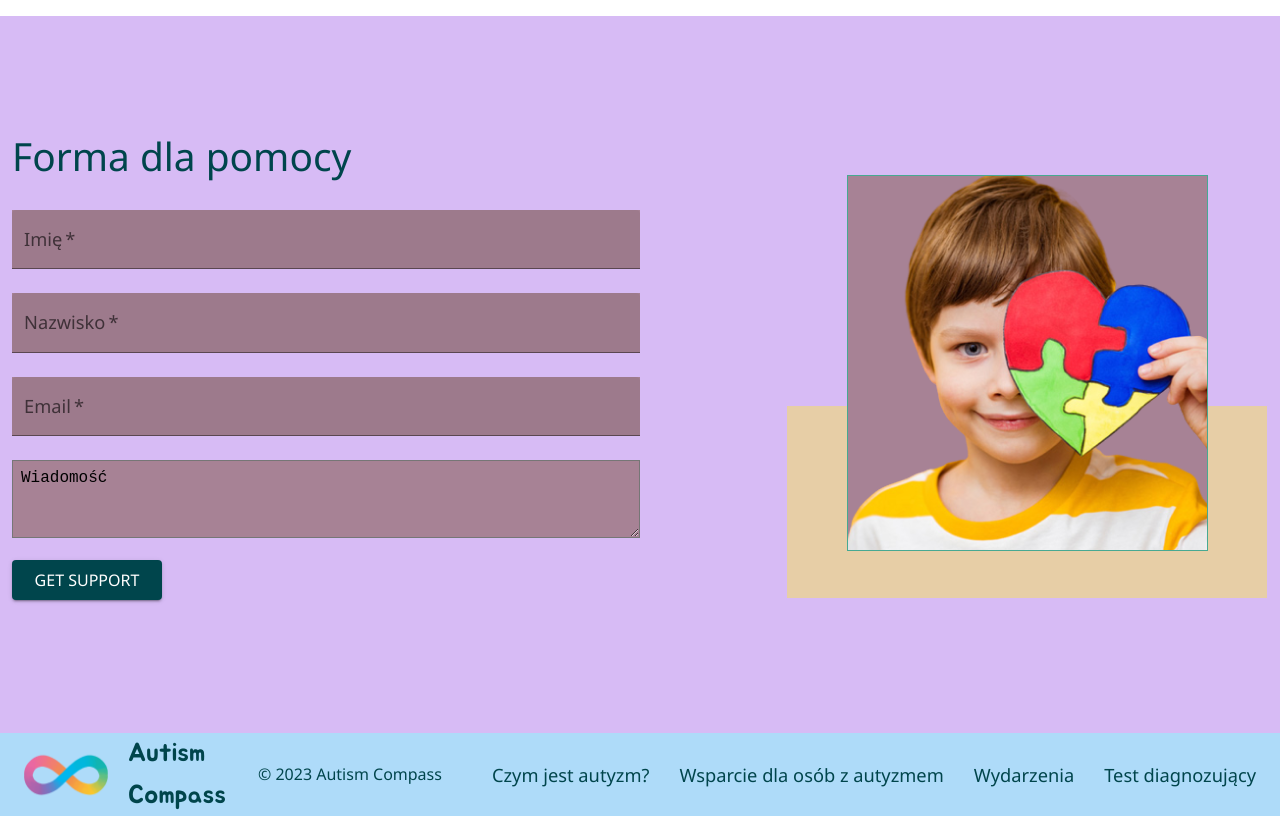
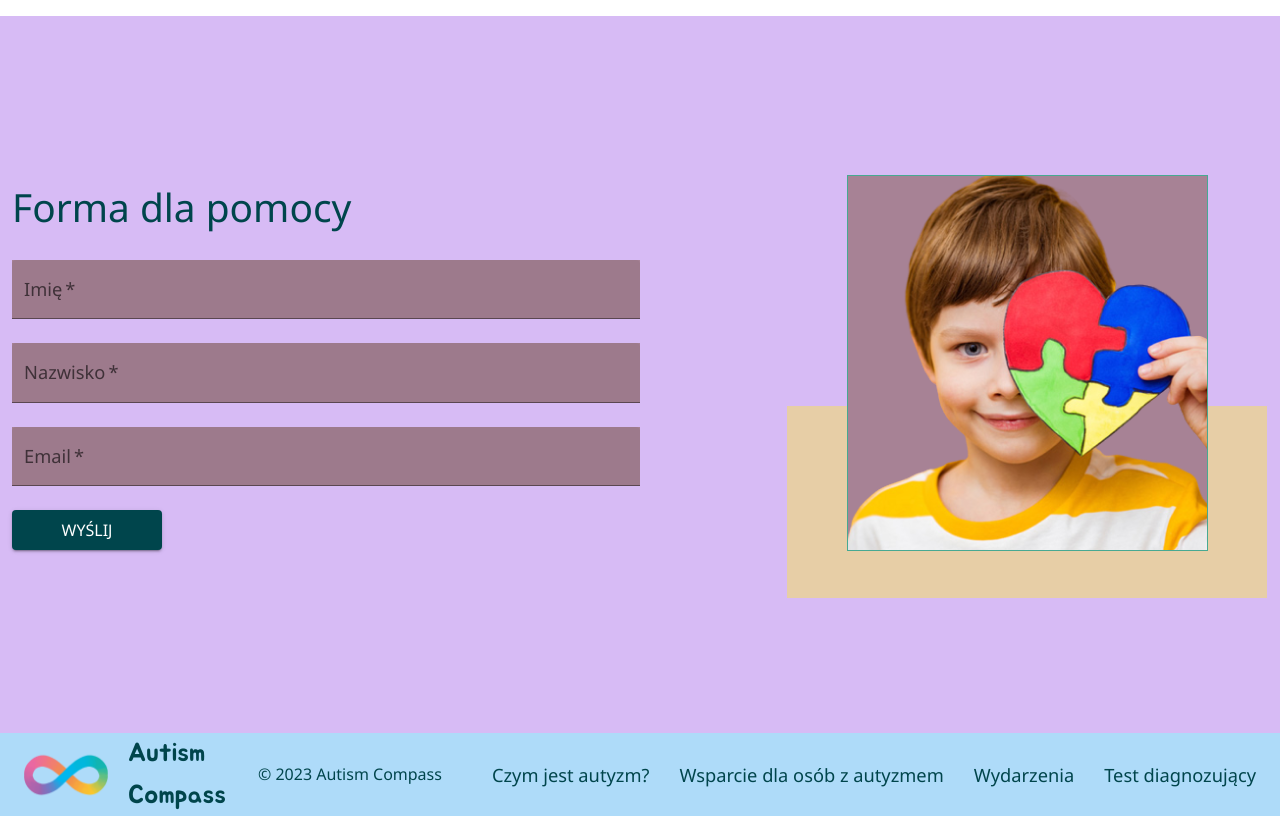
Before and after one commit to Mazurkevichvs/AutismCompass, a React (Vite) app in the folder ui/: page /test in a window 1280 px wide. Shown: the part 5620-6436 px from the top of the page. Built offline with nearby package versions, Linux system fonts and the light colour scheme.

Commit message:
add post method in support form

```diff
--- a/ui/src/components/EventInfo/EventInfo.tsx
+++ b/ui/src/components/EventInfo/EventInfo.tsx
@@ -1,4 +1,4 @@
-import React, { LegacyRef, useState } from 'react';
+import React, { RefObject, useState,SyntheticEvent, FormEvent } from 'react';
 import {
   Container,
   Typography,
@@ -10,17 +10,12 @@ import {
   Snackbar,
   Alert,
 } from '@mui/material';
-import { EventType } from '../../types/types';
+import { EventType, FormDataObject } from '../../types/types';
 
 interface EventInfoProps {
   transformDateAndAdress: (eventData: EventType) => { address: String; date: string };
   clickedEvent: EventType;
-  eventInfoRef: LegacyRef<HTMLElement>;
-}
-interface EventRegistrationObject {
-  email: string;
-  name: string;
-  surname: string;
+  eventInfoRef: RefObject<HTMLElement>;
 }
 
 const EventInfo: React.FC<EventInfoProps> = ({
@@ -28,8 +23,8 @@ const EventInfo: React.FC<EventInfoProps> = ({
   clickedEvent,
   eventInfoRef,
 }) => {
-  const [open, setOpen] = React.useState(false);
-  const [eventRegistrationData, setEventRegistrationData] = useState<EventRegistrationObject>({
+  const [open, setOpen] = useState(false);
+  const [eventRegistrationData, setEventRegistrationData] = useState<FormDataObject>({
     email: '',
     name: '',
     surname: '',
@@ -40,7 +35,7 @@ const EventInfo: React.FC<EventInfoProps> = ({
   const mb = { mb: '30px' };
   const transformedData = transformDateAndAdress(clickedEvent);
 
-  const handleClose = (_event?: React.SyntheticEvent | Event, reason?: string) => {
+  const handleClose = (_event?: SyntheticEvent | Event, reason?: string) => {
     if (reason === 'clickaway') {
       return;
     }
@@ -57,7 +52,7 @@ const EventInfo: React.FC<EventInfoProps> = ({
     return !errors.email && !errors.name && !errors.surname ? true : false;
   };
 
-  const submitEventRegistration = async (event: React.FormEvent) => {
+  const submitEventRegistration = async (event: FormEvent) => {
     event.preventDefault();
     const isValid = formValidation();
     if (isValid) {
--- a/ui/src/components/SupportForm/SupportForm.tsx
+++ b/ui/src/components/SupportForm/SupportForm.tsx
@@ -1,19 +1,83 @@
-import React from 'react';
+import React, { useState, FormEvent, SyntheticEvent } from 'react';
 import {
   Container,
   Box,
   TextField,
-  TextareaAutosize,
   Button,
   Typography,
   useMediaQuery,
   Theme,
   useTheme,
+  CircularProgress,
+  Snackbar,
+  Alert,
 } from '@mui/material';
+import { FormDataObject } from '../../types/types';
 
 const SupportForm: React.FC = () => {
+  const [supportFromData, setSupportFromData] = useState<FormDataObject>({
+    email: '',
+    name: '',
+    surname: '',
+  });
+  const [errors, setErrors] = useState({ email: false, name: false, surname: false });
+  const [isLoading, setIsLoading] = useState(false);
+  const [open, setOpen] = useState(false);
   const isSmallScreen = useMediaQuery((theme: Theme) => theme.breakpoints.down('md'));
   const theme = useTheme();
+
+  const handleClose = (_event?: SyntheticEvent | Event, reason?: string) => {
+    if (reason === 'clickaway') {
+      return;
+    }
+    setOpen(false);
+  };
+  const formValidation = () => {
+    if (!supportFromData.email || !/^\S+@\S+\.\S+$/.test(supportFromData.email))
+      setErrors({ ...errors, email: true });
+    if (!supportFromData.name || typeof supportFromData.name !== 'string')
+      setErrors({ ...errors, name: true });
+    if (!supportFromData.surname || typeof supportFromData.surname !== 'string')
+      setErrors({ ...errors, surname: true });
+
+    return !errors.email && !errors.name && !errors.surname ? true : false;
+  };
+
+  const submitSupportFrom = async (event: FormEvent) => {
+    event.preventDefault();
+    const isValid = formValidation();
+    if (isValid) {
+      try {
+        setIsLoading(true);
+        const response = await fetch(
+          `http://localhost:5154/api/support`,
+          {
+            method: 'POST',
+            headers: {
+              'Content-Type': 'application/json',
+            },
+            body: JSON.stringify(supportFromData),
+          },
+        );
+        console.log(response)
+        if (response.ok) {
+          setOpen(true);
+          setSupportFromData({
+            email: '',
+            name: '',
+            surname: '',
+          });
+        } else {
+          console.error('Registration failed');
+        }
+      } catch (error) {
+        console.error('Error during registration', error);
+      } finally {
+        setIsLoading(false);
+        console.log(errors)
+      }
+    } else setOpen(true);
+  };
   return (
     <section>
       <Box
@@ -35,11 +99,17 @@ const SupportForm: React.FC = () => {
             flexDirection: isSmallScreen ? 'column' : 'row',
             color: theme.palette.primary.main,
           }}>
-          <form className="support__form">
+          <form onSubmit={submitSupportFrom} className="support__form">
             <Typography variant="h4" gutterBottom>
               Forma dla pomocy
             </Typography>
             <TextField
+            onChange={(event: React.ChangeEvent<HTMLInputElement>) => {
+              setSupportFromData({
+                ...supportFromData,
+                name: event.target.value,
+              });
+            }}
               fullWidth
               label="Imię"
               variant="filled"
@@ -48,6 +118,12 @@ const SupportForm: React.FC = () => {
               sx={{ bgcolor: '#A78295' }}
             />
             <TextField
+            onChange={(event: React.ChangeEvent<HTMLInputElement>) => {
+              setSupportFromData({
+                ...supportFromData,
+                surname: event.target.value,
+              });
+            }}
               fullWidth
               label="Nazwisko"
               variant="filled"
@@ -56,6 +132,12 @@ const SupportForm: React.FC = () => {
               sx={{ bgcolor: '#A78295' }}
             />
             <TextField
+            onChange={(event: React.ChangeEvent<HTMLInputElement>) => {
+              setSupportFromData({
+                ...supportFromData,
+                email: event.target.value,
+              });
+            }}
               fullWidth
               label="Email"
               variant="filled"
@@ -63,24 +145,16 @@ const SupportForm: React.FC = () => {
               required
               sx={{ bgcolor: '#A78295' }}
             />
-            <TextareaAutosize
-              minRows={4}
-              placeholder="Wiadomość"
-              required
-              style={{
-                width: '100%',
-                padding: '8px',
-                marginTop: '16px',
-                backgroundColor: '#A78295',
-              }}
-            />
-            <Button
+            {isLoading ? (
+                  <CircularProgress />
+                ) : (<Button
               variant="contained"
               color="primary"
               fullWidth
+              type='submit'
               style={{ marginTop: '16px', width: '150px' }}>
-              Get Support
-            </Button>
+              Wyślij
+            </Button>)}
           </form>
           <Box
             sx={{
@@ -111,6 +185,11 @@ const SupportForm: React.FC = () => {
               }}
             />
           </Box>
+          <Snackbar open={open} autoHideDuration={6000} onClose={handleClose}>
+            <Alert onClose={handleClose} severity={Object.values(errors).includes(true) ? 'error' : 'success'} sx={{ width: '100%' }}>
+              {Object.values(errors).includes(true) ? 'Mail nie został wysłany' : 'Mail został wysłany!'}
+            </Alert>
+          </Snackbar>
         </Container>
       </Box>
     </section>
--- a/ui/src/types/types.ts
+++ b/ui/src/types/types.ts
@@ -8,7 +8,11 @@ export interface NavigationsProps {
         }[]
     }[]
 }
-
+export interface FormDataObject {
+  email: string;
+  name: string;
+  surname: string;
+}
 export interface EventType {
   id: number,
   name: String,
```
